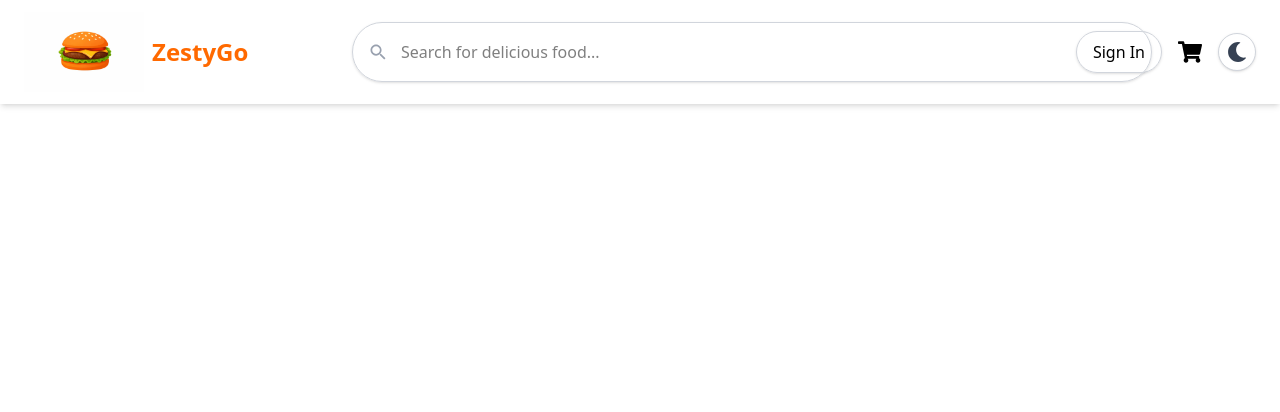
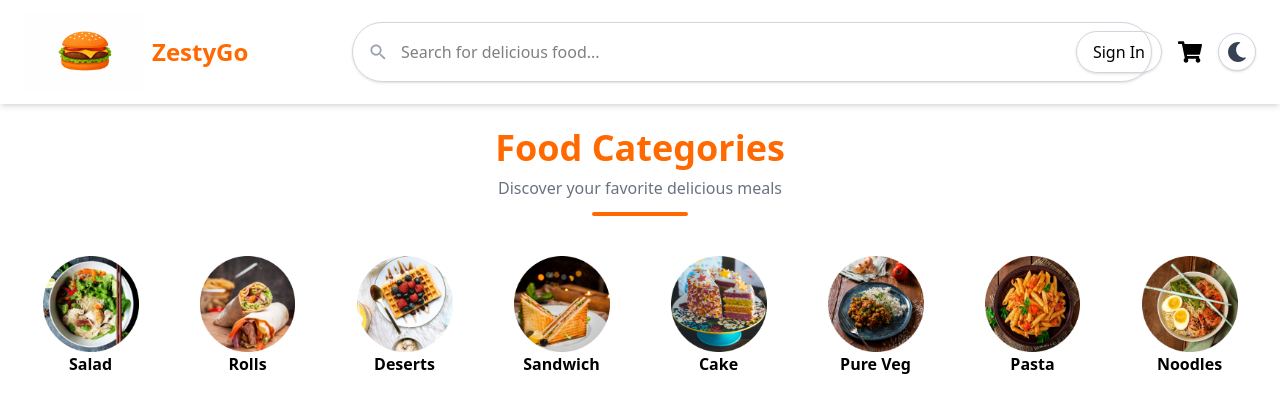
Before and after one commit to saima-khan1/Food-delivery-App, a React app in the folder Food-delivery-app/: page / in a window 1280 px wide. Shown: the top 412 px of the page. Built offline with nearby package versions, Linux system fonts and the light colour scheme; the HTML template or start-up script is replaced by a standard one.

Commit message:
implemented food catergory section with design

```diff
--- a/Food-delivery-app/src/App.tsx
+++ b/Food-delivery-app/src/App.tsx
@@ -3,6 +3,7 @@ import { Routes, Route } from "react-router-dom";
 import Home from "./components/Landing";
 import Checkout from "./pages/checkout";
 import Cart from "./pages/cart";
+import FoodCategory from "./components/FoodCategory";
 
 const App = () => {
   return (
--- a/Food-delivery-app/src/assets/frontend_assets/assets.ts
+++ b/Food-delivery-app/src/assets/frontend_assets/assets.ts
@@ -60,6 +60,7 @@ import bag_icon from "./bag_icon.png";
 import logout_icon from "./logout_icon.png";
 import parcel_icon from "./parcel_icon.png";
 import logo_icon from "./logo_icon.png";
+import { MenuItem } from "../../types";
 
 export const assets = {
   logo,
@@ -84,7 +85,7 @@ export const assets = {
   logo_icon,
 };
 
-export const menu_list = [
+export const menu_list: MenuItem[] = [
   {
     menu_name: "Salad",
     menu_image: menu_1,
--- /dev/null
+++ b/Food-delivery-app/src/components/FoodCategory.tsx
@@ -0,0 +1,34 @@
+import { menu_list } from "../assets/frontend_assets/assets";
+
+const FoodCategory = () => {
+  return (
+    <div className="p-6">
+      <div className="text-center mb-10">
+        <h2 className="text-3xl md:text-4xl font-extrabold text-orange-500">
+          Food Categories
+        </h2>
+
+        <p className="text-gray-500 mt-2 text-sm md:text-base">
+          Discover your favorite delicious meals
+        </p>
+
+        <div className="w-24 h-1 bg-orange-500 mx-auto mt-3 rounded-full"></div>
+      </div>
+
+      <ul className="grid grid-cols-1 md:grid-cols-8 gap-6">
+        {menu_list.map((menu) => (
+          <li key={menu.menu_name} className="flex flex-col items-center ">
+            <img
+              src={menu.menu_image}
+              alt={menu.menu_name}
+              className="w-24 h-24 object-contain "
+            />
+            <p className="font-semibold">{menu.menu_name}</p>
+          </li>
+        ))}
+      </ul>
+    </div>
+  );
+};
+
+export default FoodCategory;
--- a/Food-delivery-app/src/components/Landing.tsx
+++ b/Food-delivery-app/src/components/Landing.tsx
@@ -1,10 +1,11 @@
-import React from "react";
+import FoodCategory from "./FoodCategory";
 import NavBar from "./NavBar";
 
 const Home = () => {
   return (
     <div>
       <NavBar />
+      <FoodCategory />
     </div>
   );
 };
--- a/Food-delivery-app/src/components/NavBar.tsx
+++ b/Food-delivery-app/src/components/NavBar.tsx
@@ -1,11 +1,13 @@
 import { assets } from "../assets/frontend_assets/assets";
 import Cart from "./Cart";
+import FoodCategory from "./FoodCategory";
 import SearchBar from "./SearchBar";
 import SignIn from "./SignIn";
 import ThemeToggle from "./ThemeToggle";
 
 const NavBar = () => {
   return (
+    <>
       <nav className="w-full bg-white shadow-md">
         <div className="  flex items-center  px-6 py-3">
           <div className="flex items-center  gap-2 ">
@@ -27,6 +29,8 @@ const NavBar = () => {
           </div>
         </div>
       </nav>
+      {/* <FoodCategory /> */}
+    </>
   );
 };
 
--- a/Food-delivery-app/src/pages/Cart.tsx
+++ b/Food-delivery-app/src/pages/Cart.tsx
@@ -1,5 +1,11 @@
-const cart = () => {
-  return <div>hello cart</div>;
+import FoodCategory from "../components/FoodCategory";
+
+const Cart = () => {
+  return (
+    <div>
+      <FoodCategory />
+    </div>
+  );
 };
 
-export default cart;
+export default Cart;
--- a/Food-delivery-app/src/pages/Home.tsx
+++ b/Food-delivery-app/src/pages/Home.tsx
@@ -1,9 +1,11 @@
+import FoodCategory from "../components/FoodCategory";
+import Landing from "../components/Landing";
 import NavBar from "../components/NavBar";
 
 const Home = () => {
   return (
     <div>
-      <NavBar />
+      <Landing />
     </div>
   );
 };
--- /dev/null
+++ b/Food-delivery-app/src/types.ts
@@ -0,0 +1,4 @@
+export interface MenuItem {
+  menu_name: string;
+  menu_image: string;
+}
```
Also changed, not shown: Food-delivery-app/src/mockData/menuItems.ts (added). Lines whose indentation alone changed are shown as unchanged.
